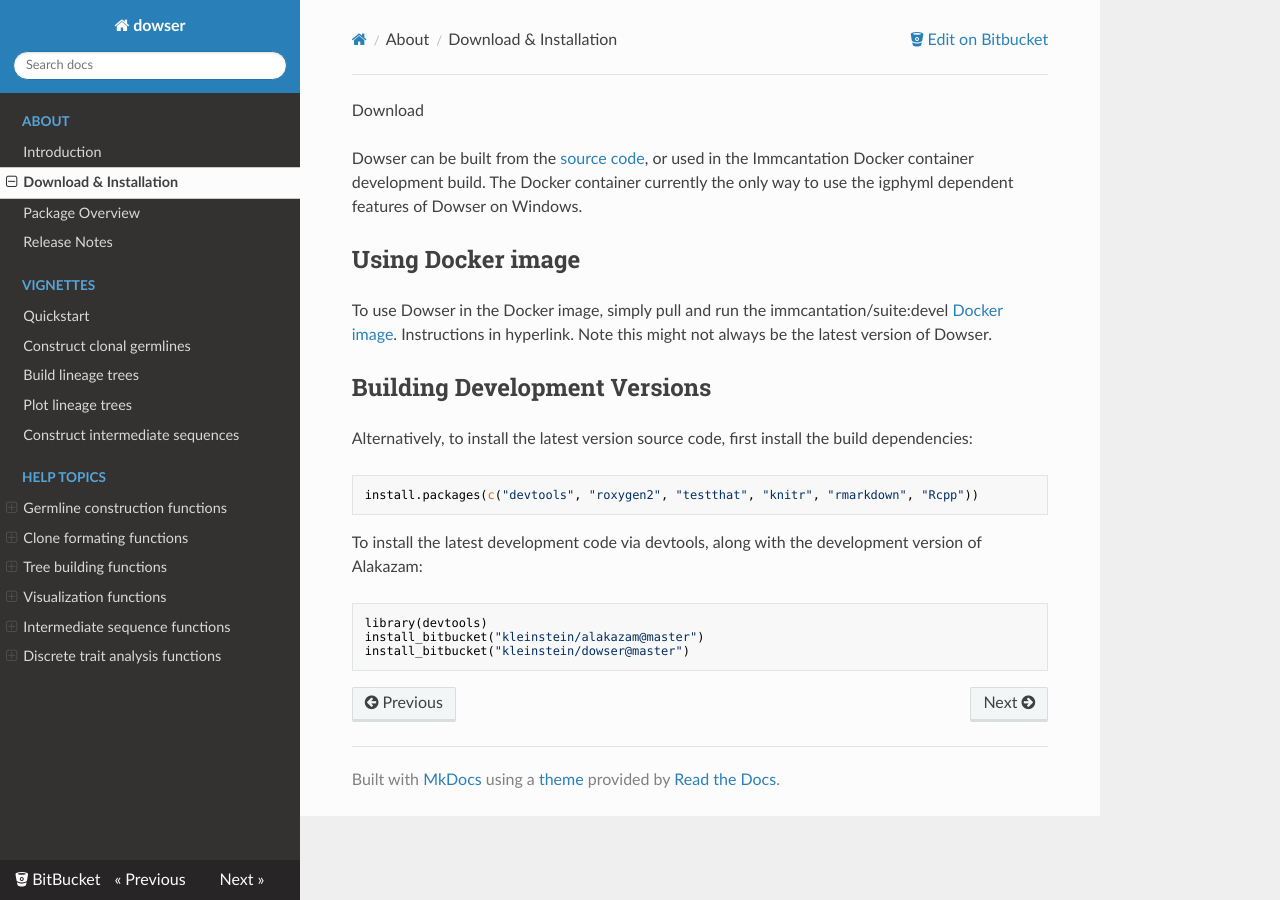
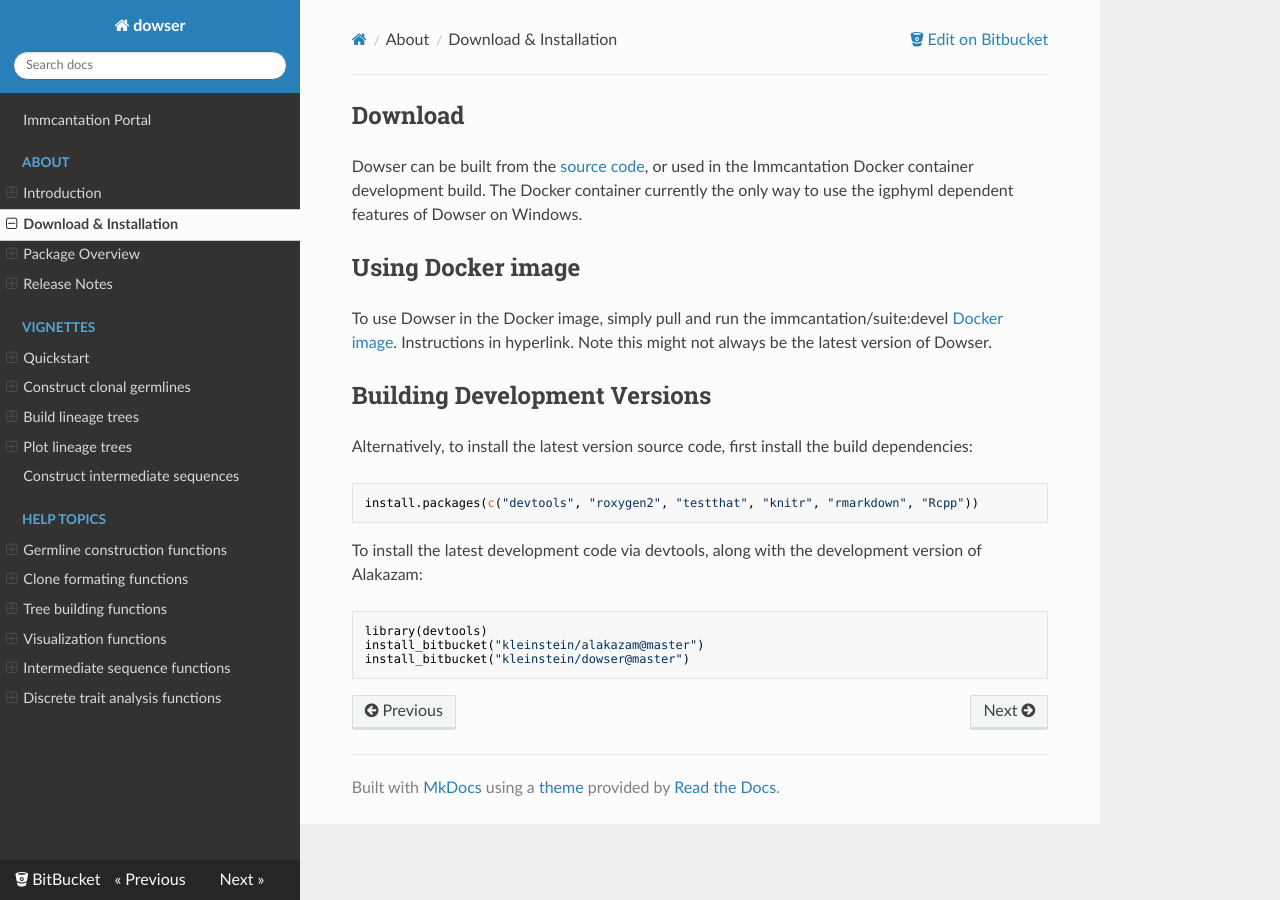
Before and after one commit to immcantation/dowser, an MkDocs documentation site: the page built from docs/install.md, in a window 1280 px wide. Built offline with MkDocs 1.6.1, drawn with Linux system fonts in a browser that asks for light colours; nearby versions of some CDN libraries; old or Windows-style settings are respelled for this version of MkDocs.

```diff
--- /dev/null
+++ b/docs/requirements.txt
@@ -0,0 +1 @@
+mkdocs>=1.2
--- a/mkdocs.yml
+++ b/mkdocs.yml
@@ -1,15 +1,24 @@
 site_name: dowser
-site_favicon: img/immcantation.ico
+site_url: https://dowser.readthedocs.io
+site_favicon: img/favicon.ico
 repo_url: https://bitbucket.org/kleinstein/dowser
-theme: readthedocs
+edit_uri: src/master/docs/
+theme:
+  name: readthedocs
+  navigation_depth: 2
+  collapse_navigation: False
+  titles_only: False
 markdown_extensions:
   - def_list
   - sane_lists
   - smarty
   - toc:
+      baselevel: 1
+      toc_depth: 1-4
       permalink: True
 docs_dir: 'docs'
-pages:
+nav:
+  - 'Immcantation Portal': https://immcantation.readthedocs.io/
   - 'About':
     - 'Introduction': index.md
     - 'Download & Installation': install.md
```
Also changed, not shown: docs/install.md (+7 -2 lines), docs/img/favicon.ico (renamed from docs/img/immcantation.ico).
